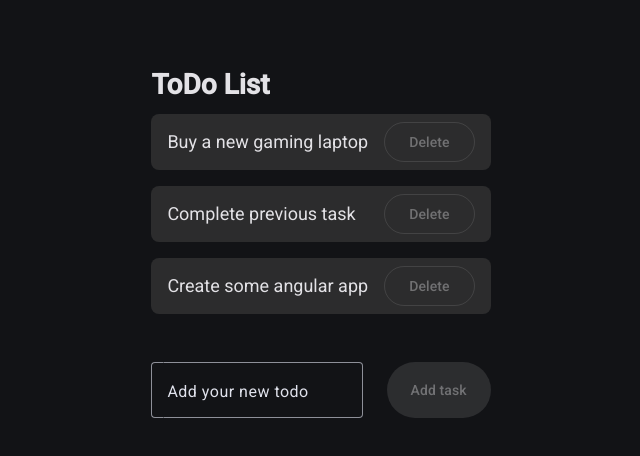
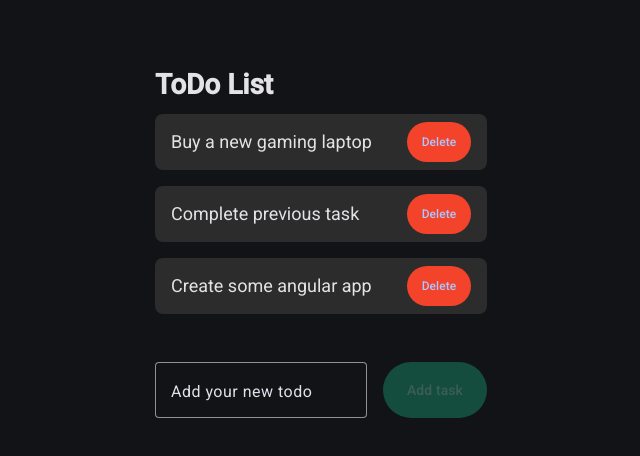
Before and after one commit to Angular-OTUS/ToDoList-ButeevaAlla, an Angular app in the folder ToDoList/: page / in a window 1280 px wide. Shown: the top 456 px of the page, without its empty margins (319-959 px from the left). Built offline with nearby package versions, Linux system fonts and the light colour scheme.

Commit message:
добавлены стили для кнопок

```diff
--- a/ToDoList/src/app/components/to-do-list/to-do-list.html
+++ b/ToDoList/src/app/components/to-do-list/to-do-list.html
@@ -4,7 +4,7 @@
     @for (task of tasks; track task.id) {
     <li class="task row mb">
         {{ task.text }}
-        <button type="submit" disabled matButton="outlined">Delete</button>
+        <button matButton="outlined" class="button button_delete">Delete</button>
     </li>
     } @empty {
     <li>Let's start planning</li>
@@ -16,5 +16,5 @@
         <mat-label>Add your new todo</mat-label>
         <input matInput placeholder="Conquer the world" maxlength="50" minlength="2">
     </mat-form-field>
-    <button type="submit" disabled matButton="filled" class="td-form__button">Add task</button>
+    <button type="submit" disabled matButton="outlined" class="button button_add td-form__button">Add task</button>
 </form>
--- a/ToDoList/src/app/components/to-do-list/to-do-list.less
+++ b/ToDoList/src/app/components/to-do-list/to-do-list.less
@@ -1,4 +1,5 @@
 @import url(../../shared-styles/mixins.less);
+@import url(../../shared-styles/buttons.less);
 
 :host {
     display: block;
--- /dev/null
+++ b/ToDoList/src/app/shared-styles/buttons.less
@@ -0,0 +1,21 @@
+@import url(./variables.less);
+
+.button {
+    color: @color-lightest;
+    border: none;
+    outline: none;
+}
+
+.button:disabled {
+    opacity: .5;
+}
+
+.button_add {
+    background-color: @color-positive;
+}
+
+.button_delete {
+    background-color: @color-negative;
+    font-size: .75rem;
+    padding: 0 .5rem;
+}
--- /dev/null
+++ b/ToDoList/src/app/shared-styles/variables.less
@@ -0,0 +1,3 @@
+@color-negative: rgba(243, 67, 43, 1);
+@color-positive: rgba(22, 134, 101, 1);
+@color-lightest: rgba(255, 255, 255, 1);
```
